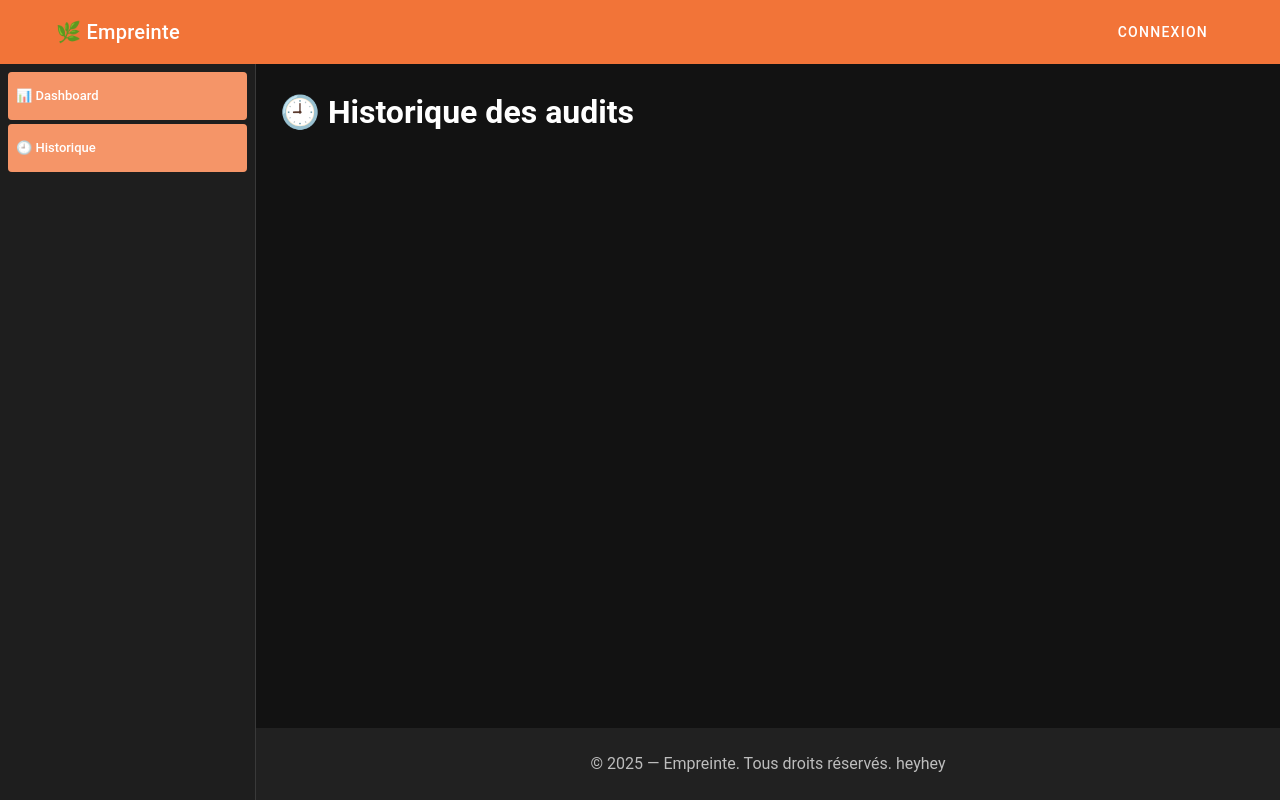
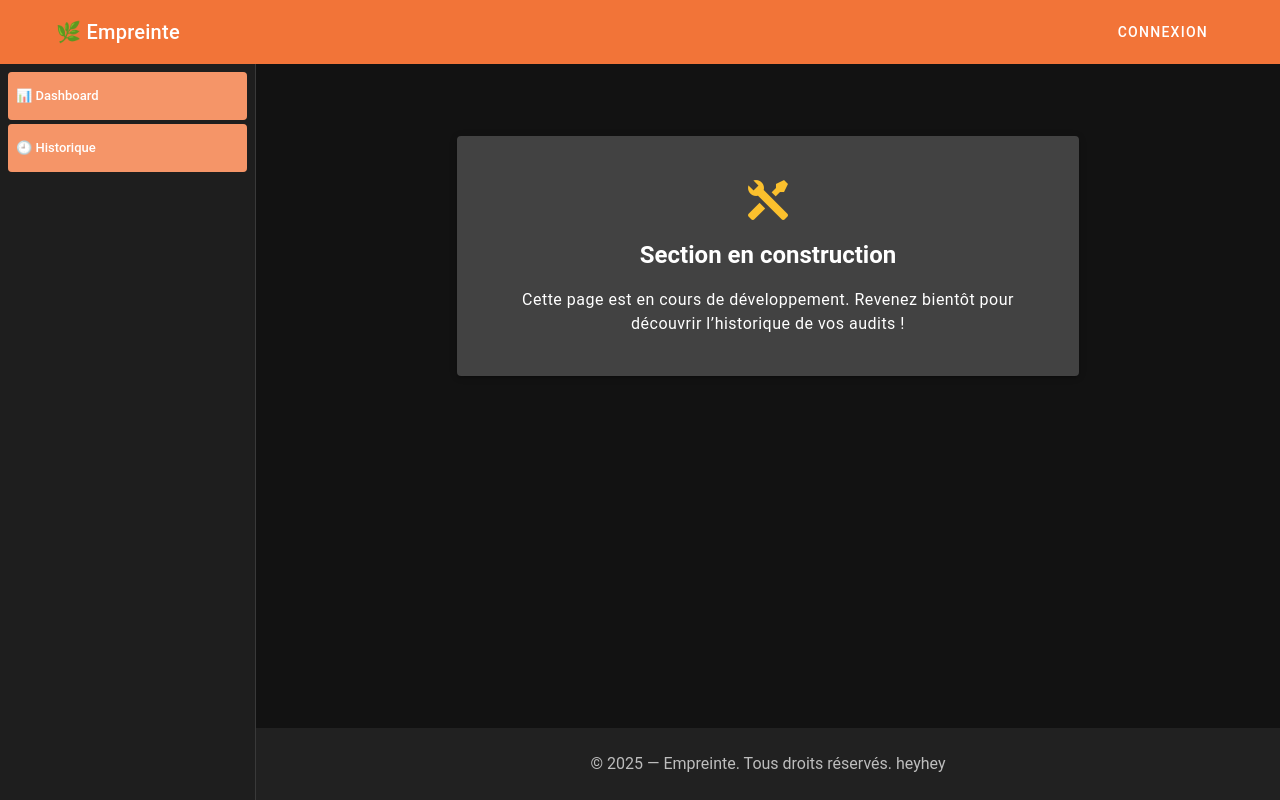
Before and after one commit to tsiegwaldpro/empreinte-frontend, a Vue app: page /dashboard/history in a window 1280 px wide. Built offline with nearby package versions, Linux system fonts and the light colour scheme; no server answers.

Commit message:
fix buiilder page

```diff
--- a/src/pages/Confirm.vue
+++ b/src/pages/Confirm.vue
@@ -1,6 +1,6 @@
 <template>
   <v-container class="fill-height d-flex justify-center align-center">
-    <v-card class="pa-8 text-center" max-width="500" elevation="8">
+    <v-card class="pa-8 text-center" max-width="1000" elevation="8">
       <v-card-title class="text-h5 mb-4">
         {{ loading ? "Confirmation en cours..." : message }}
       </v-card-title>
--- a/src/pages/DashboardHistoryView.vue
+++ b/src/pages/DashboardHistoryView.vue
@@ -1,6 +1,24 @@
 <template>
-  <div>
-    <h1>🕘 Historique des audits</h1>
-    <!-- Contenu à implémenter -->
-  </div>
+  <v-container class="text-center py-12">
+    <v-row align="center" justify="center">
+      <v-col cols="12" md="8">
+        <v-card class="pa-6" elevation="3" color="grey-darken-3">
+          <v-card-text class="text-white">
+            <v-icon size="48" color="yellow-darken-2">mdi-tools</v-icon>
+            <h2 class="text-h5 font-weight-bold my-4">
+              Section en construction
+            </h2>
+            <p class="text-body-1">
+              Cette page est en cours de développement. Revenez bientôt pour
+              découvrir l’historique de vos audits !
+            </p>
+          </v-card-text>
+        </v-card>
+      </v-col>
+    </v-row>
+  </v-container>
 </template>
+
+<script setup>
+// Aucun script nécessaire pour l'instant
+</script>
```
